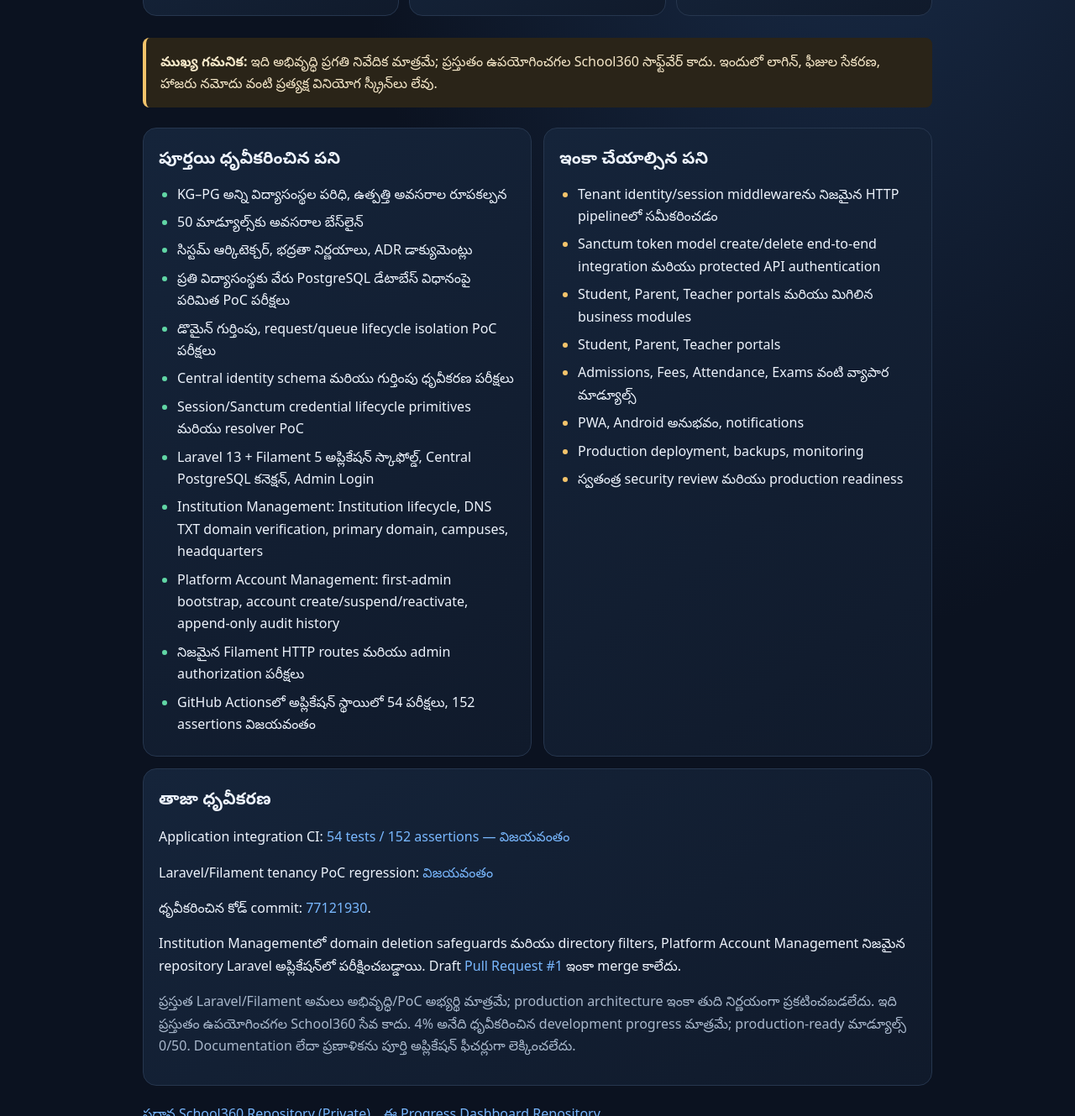
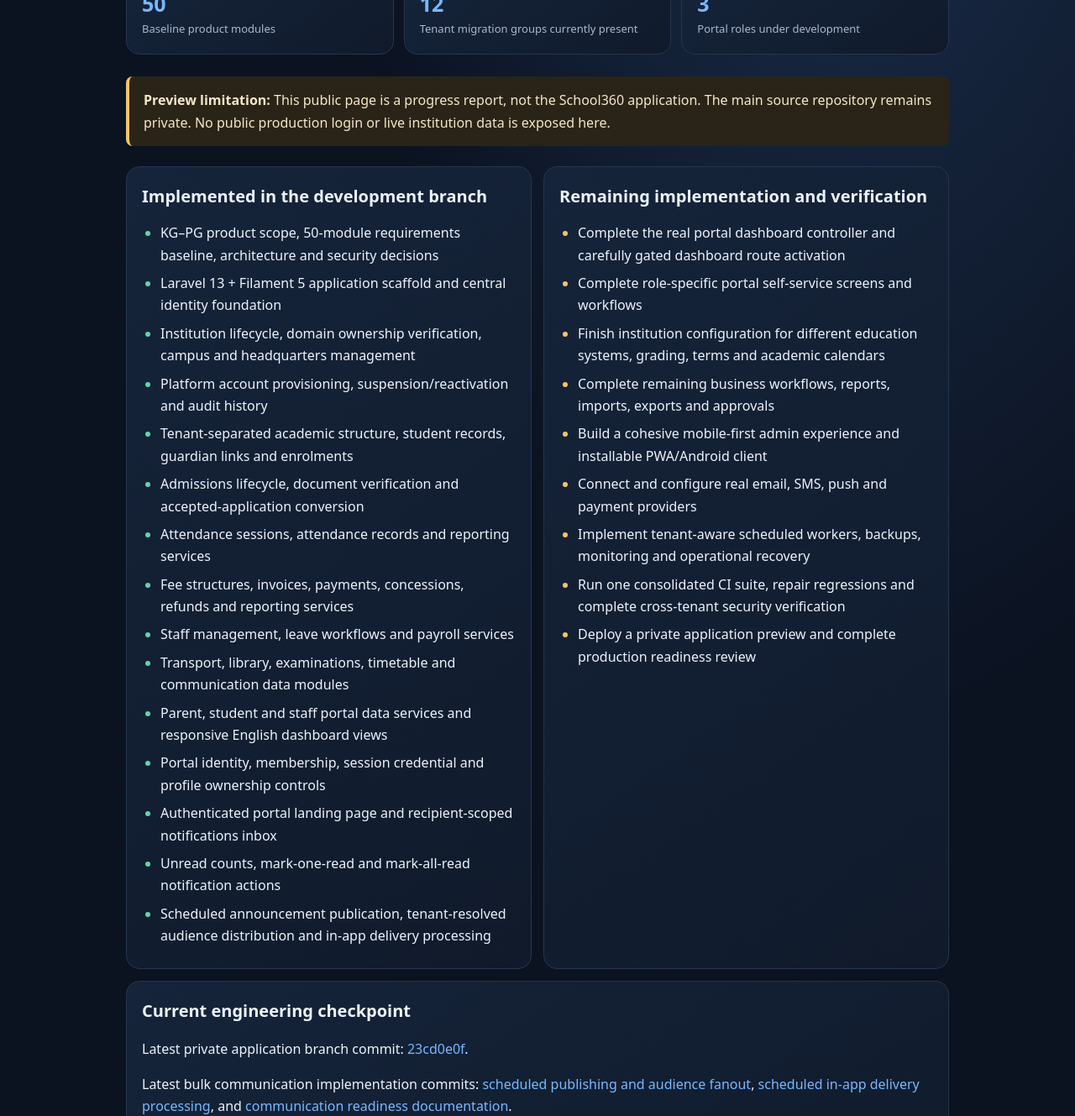
Before and after one commit to kkjan2007/School360-Progress, a plain HTML site: page index.html in a window 1280 px wide. Shown: the part 465-1794 px from the top of the page at 84% size. Drawn offline with Linux system fonts and the light colour scheme.

Commit message:
Refresh English progress dashboard with current bulk implementation checkpoint

```diff
--- a/index.html
+++ b/index.html
@@ -1,64 +1,67 @@
 <!doctype html>
-<html lang="te">
+<html lang="en">
 <head>
 <meta charset="utf-8"><meta name="viewport" content="width=device-width,initial-scale=1">
 <meta name="theme-color" content="#101827">
-<title>School360 — అభివృద్ధి ప్రగతి</title>
+<title>School360 — Development Progress</title>
 <style>
 :root{color-scheme:dark;--bg:#0b1220;--panel:#121d30;--line:#26364e;--text:#edf3fc;--muted:#a9b8cc;--blue:#79b8ff;--green:#61d6a5;--amber:#f3c46b}
-*{box-sizing:border-box}body{margin:0;background:radial-gradient(ellipse at 80% 0%,#1c3150 0,transparent 44%),var(--bg);color:var(--text);font:16px/1.65 system-ui,-apple-system,"Noto Sans Telugu",sans-serif}
-main{max-width:980px;margin:auto;padding:34px 20px 60px}.top{display:flex;justify-content:space-between;gap:12px;align-items:center;flex-wrap:wrap}.tag{border:1px solid #315a52;color:var(--green);padding:5px 11px;border-radius:99px;font-size:13px}
+*{box-sizing:border-box}body{margin:0;background:radial-gradient(ellipse at 80% 0%,#1c3150 0,transparent 44%),var(--bg);color:var(--text);font:16px/1.65 system-ui,-apple-system,"Segoe UI",sans-serif}
+main{max-width:1020px;margin:auto;padding:34px 20px 60px}.top{display:flex;justify-content:space-between;gap:12px;align-items:center;flex-wrap:wrap}.tag{border:1px solid #315a52;color:var(--green);padding:5px 11px;border-radius:99px;font-size:13px}
 h1{font-size:clamp(30px,5vw,48px);line-height:1.2;margin:24px 0 8px}h2{font-size:20px;margin:0 0 14px}.sub,.muted{color:var(--muted)}.updated{font-size:13px;color:var(--muted)}
-.stats{display:grid;grid-template-columns:repeat(3,1fr);gap:12px;margin:26px 0}.stat,.panel{background:linear-gradient(145deg,#15243a,#101a2b);border:1px solid var(--line);border-radius:16px;padding:18px}.stat strong{display:block;font-size:30px;color:var(--blue);line-height:1.25}.stat span{color:var(--muted);font-size:13px}
+.stats{display:grid;grid-template-columns:repeat(3,1fr);gap:12px;margin:26px 0}.stat,.panel{background:linear-gradient(145deg,#15243a,#101a2b);border:1px solid var(--line);border-radius:16px;padding:18px}.stat strong{display:block;font-size:25px;color:var(--blue);line-height:1.25}.stat span{color:var(--muted);font-size:13px}
 .grid{display:grid;grid-template-columns:1fr 1fr;gap:14px}.panel{margin-bottom:14px}.panel ul{padding-left:22px;margin:0}.panel li{margin:7px 0}.done li::marker{color:var(--green)}.pending li::marker{color:var(--amber)}
 .notice{border-left:4px solid var(--amber);background:#2a2418;padding:15px 17px;border-radius:8px;color:#f5e7c8;margin:18px 0 24px}
 a{color:var(--blue);text-decoration:none}a:hover{text-decoration:underline}.links{display:flex;gap:16px;flex-wrap:wrap;margin-top:20px}.foot{border-top:1px solid var(--line);margin-top:32px;padding-top:18px;color:var(--muted);font-size:13px}
 @media(max-width:650px){.stats{grid-template-columns:1fr 1fr}.grid{grid-template-columns:1fr}.stat:last-child{grid-column:1/-1}}
 </style></head>
 <body><main>
-<div class="top"><strong>School360</strong><span class="tag">అభివృద్ధి నివేదిక</span></div>
-<h1>School360 అభివృద్ధి ప్రగతి</h1>
-<p class="sub">KG నుంచి PG వరకు అన్ని రకాల విద్యాసంస్థలకు అనువైన, మొబైల్-ఫస్ట్ విద్యా నిర్వహణ వేదిక.</p>
-<div class="updated">చివరిగా ధృవీకరించిన ప్రాజెక్ట్ స్థితి: 25 నవంబర్ 2026</div>
-<div class="notice"><strong>మొత్తం అభివృద్ధి: 4%</strong> — ఇది ధృవీకరించిన ఇంజినీరింగ్ పురోగతికి సూచిక మాత్రమే. ఈ దశలో Institution Management మరియు Platform Account Management అనే రెండు అభివృద్ధి మాడ్యూల్స్‌ను Laravel అప్లికేషన్ అభ్యర్థి వెర్షన్‌లో సమీకరించి పరీక్షించాం. 4% అనేది ధృవీకరించిన అభివృద్ధి పురోగతి మాత్రమే; ఇది Draft PRలో ఉంది, productionలో deploy కాలేదు.</div>
-<section class="stats" aria-label="ధృవీకరించిన పరీక్షా గణాంకాలు">
-<div class="stat"><strong>54</strong><span>అప్లికేషన్ పరీక్షలు పాస్</span></div>
-<div class="stat"><strong>152</strong><span>Assertions విజయవంతం</span></div>
-<div class="stat"><strong>50</strong><span>మాడ్యూల్ అవసరాల బేస్‌లైన్</span></div>
+<div class="top"><strong>School360</strong><span class="tag">Development Progress</span></div>
+<h1>School360 Development Progress</h1>
+<p class="sub">A mobile-first education management platform designed for institutions from Kindergarten through postgraduate and professional education.</p>
+<div class="updated">Repository checkpoint: 25 November 2026 · Active development branch: integration/institution-management-app</div>
+<div class="notice"><strong>Development status: Early implementation.</strong> The private repository contains the Laravel 13 and Filament 5 application foundation, institution and platform identity work, tenant-separated data modules, and an expanding set of academic, operational, and portal services. Recent portal and communication additions are committed but still awaiting the consolidated CI verification phase. This is not a production service.</div>
+<section class="stats" aria-label="Project scope">
+<div class="stat"><strong>50</strong><span>Baseline product modules</span></div>
+<div class="stat"><strong>12</strong><span>Tenant migration groups currently present</span></div>
+<div class="stat"><strong>3</strong><span>Portal roles under development</span></div>
 </section>
-<div class="notice"><strong>ముఖ్య గమనిక:</strong> ఇది అభివృద్ధి ప్రగతి నివేదిక మాత్రమే; ప్రస్తుతం ఉపయోగించగల School360 సాఫ్ట్‌వేర్ కాదు. ఇందులో లాగిన్, ఫీజుల సేకరణ, హాజరు నమోదు వంటి ప్రత్యక్ష వినియోగ స్క్రీన్‌లు లేవు.</div>
+<div class="notice"><strong>Preview limitation:</strong> This public page is a progress report, not the School360 application. The main source repository remains private. No public production login or live institution data is exposed here.</div>
 <div class="grid">
-<section class="panel done"><h2>పూర్తయి ధృవీకరించిన పని</h2><ul>
-<li>KG–PG అన్ని విద్యాసంస్థల పరిధి, ఉత్పత్తి అవసరాల రూపకల్పన</li>
-<li>50 మాడ్యూల్స్‌కు అవసరాల బేస్‌లైన్</li>
-<li>సిస్టమ్ ఆర్కిటెక్చర్, భద్రతా నిర్ణయాలు, ADR డాక్యుమెంట్లు</li>
-<li>ప్రతి విద్యాసంస్థకు వేరు PostgreSQL డేటాబేస్ విధానంపై పరిమిత PoC పరీక్షలు</li>
-<li>డొమైన్ గుర్తింపు, request/queue lifecycle isolation PoC పరీక్షలు</li>
-<li>Central identity schema మరియు గుర్తింపు ధృవీకరణ పరీక్షలు</li>
-<li>Session/Sanctum credential lifecycle primitives మరియు resolver PoC</li>
-<li>Laravel 13 + Filament 5 అప్లికేషన్ స్కాఫోల్డ్, Central PostgreSQL కనెక్షన్, Admin Login</li>
-<li>Institution Management: Institution lifecycle, DNS TXT domain verification, primary domain, campuses, headquarters</li>
-<li>Platform Account Management: first-admin bootstrap, account create/suspend/reactivate, append-only audit history</li>
-<li>నిజమైన Filament HTTP routes మరియు admin authorization పరీక్షలు</li>
-<li>GitHub Actionsలో అప్లికేషన్ స్థాయిలో 54 పరీక్షలు, 152 assertions విజయవంతం</li>
+<section class="panel done"><h2>Implemented in the development branch</h2><ul>
+<li>KG–PG product scope, 50-module requirements baseline, architecture and security decisions</li>
+<li>Laravel 13 + Filament 5 application scaffold and central identity foundation</li>
+<li>Institution lifecycle, domain ownership verification, campus and headquarters management</li>
+<li>Platform account provisioning, suspension/reactivation and audit history</li>
+<li>Tenant-separated academic structure, student records, guardian links and enrolments</li>
+<li>Admissions lifecycle, document verification and accepted-application conversion</li>
+<li>Attendance sessions, attendance records and reporting services</li>
+<li>Fee structures, invoices, payments, concessions, refunds and reporting services</li>
+<li>Staff management, leave workflows and payroll services</li>
+<li>Transport, library, examinations, timetable and communication data modules</li>
+<li>Parent, student and staff portal data services and responsive English dashboard views</li>
+<li>Portal identity, membership, session credential and profile ownership controls</li>
+<li>Authenticated portal landing page and recipient-scoped notifications inbox</li>
+<li>Unread counts, mark-one-read and mark-all-read notification actions</li>
+<li>Scheduled announcement publication, tenant-resolved audience distribution and in-app delivery processing</li>
 </ul></section>
-<section class="panel pending"><h2>ఇంకా చేయాల్సిన పని</h2><ul>
-<li>Tenant identity/session middlewareను నిజమైన HTTP pipelineలో సమీకరించడం</li>
-<li>Sanctum token model create/delete end-to-end integration మరియు protected API authentication</li>
-<li>Student, Parent, Teacher portals మరియు మిగిలిన business modules</li>
-<li>Student, Parent, Teacher portals</li>
-<li>Admissions, Fees, Attendance, Exams వంటి వ్యాపార మాడ్యూల్స్</li>
-<li>PWA, Android అనుభవం, notifications</li>
-<li>Production deployment, backups, monitoring</li>
-<li>స్వతంత్ర security review మరియు production readiness</li>
+<section class="panel pending"><h2>Remaining implementation and verification</h2><ul>
+<li>Complete the real portal dashboard controller and carefully gated dashboard route activation</li>
+<li>Complete role-specific portal self-service screens and workflows</li>
+<li>Finish institution configuration for different education systems, grading, terms and academic calendars</li>
+<li>Complete remaining business workflows, reports, imports, exports and approvals</li>
+<li>Build a cohesive mobile-first admin experience and installable PWA/Android client</li>
+<li>Connect and configure real email, SMS, push and payment providers</li>
+<li>Implement tenant-aware scheduled workers, backups, monitoring and operational recovery</li>
+<li>Run one consolidated CI suite, repair regressions and complete cross-tenant security verification</li>
+<li>Deploy a private application preview and complete production readiness review</li>
 </ul></section></div>
-<section class="panel"><h2>తాజా ధృవీకరణ</h2>
-<p>Application integration CI: <a href="https://github.com/kkjan2007/School360/actions/runs/45543894670">54 tests / 152 assertions — విజయవంతం</a></p>
-<p>Laravel/Filament tenancy PoC regression: <a href="https://github.com/kkjan2007/School360/actions/runs/45543670964">విజయవంతం</a></p>
-<p>ధృవీకరించిన కోడ్ commit: <a href="https://github.com/kkjan2007/School360/commit/77121930171aa2753bd3f5e58b2e3e89b31b507b">77121930</a>.</p>
-<p>Institution Managementలో domain deletion safeguards మరియు directory filters, Platform Account Management నిజమైన repository Laravel అప్లికేషన్‌లో పరీక్షించబడ్డాయి. Draft <a href="https://github.com/kkjan2007/School360/pull/1">Pull Request #1</a> ఇంకా merge కాలేదు.</p>
-<p class="muted">ప్రస్తుత Laravel/Filament అమలు అభివృద్ధి/PoC అభ్యర్థి మాత్రమే; production architecture ఇంకా తుది నిర్ణయంగా ప్రకటించబడలేదు. ఇది ప్రస్తుతం ఉపయోగించగల School360 సేవ కాదు. 4% అనేది ధృవీకరించిన development progress మాత్రమే; production-ready మాడ్యూల్స్ 0/50. Documentation లేదా ప్రణాళికను పూర్తి అప్లికేషన్ ఫీచర్లుగా లెక్కించలేదు.</p>
+<section class="panel"><h2>Current engineering checkpoint</h2>
+<p>Latest private application branch commit: <a href="https://github.com/kkjan2007/School360/commit/23cd0e0f334c461292e24334027761cf7b3775da">23cd0e0f</a>.</p>
+<p>Latest bulk communication implementation commits: <a href="https://github.com/kkjan2007/School360/commit/0ed0619042982c84018a7d4cb402a7137e947fc0">scheduled publishing and audience fanout</a>, <a href="https://github.com/kkjan2007/School360/commit/ad40ba28972b0807f8ea8ff299e54798323605ac">scheduled in-app delivery processing</a>, and <a href="https://github.com/kkjan2007/School360/commit/93dd825e6a21c1d11f45623685e3486eded54095">communication readiness documentation</a>.</p>
+<p>Recent communication and portal additions have not yet been run through CI. Earlier passing test counts are historical checkpoints and must not be interpreted as validation of the latest commits.</p>
+<p class="muted">Production-ready modules: not yet declared. Live payments, external message delivery, public student/parent/staff dashboards and production deployment are not claimed.</p>
 </section>
-<div class="links"><a href="https://github.com/kkjan2007/School360">ప్రధాన School360 Repository (Private)</a><a href="https://github.com/kkjan2007/School360-Progress">ఈ Progress Dashboard Repository</a></div>
-<footer class="foot">ఈ పేజీ పబ్లిక్‌గా కనిపిస్తుంది. వ్యక్తిగత సమాచారం, రహస్యాలు, credentials లేదా private source code ఇందులో ఉంచబడవు. స్థితి మార్పులు ధృవీకరణ తర్వాత మాత్రమే నవీకరించబడతాయి.</footer>
+<div class="links"><a href="https://github.com/kkjan2007/School360">Main School360 Repository (Private)</a><a href="https://github.com/kkjan2007/School360-Progress">Public Progress Dashboard Repository</a></div>
+<footer class="foot">This page is public. It contains no private source code, credentials, personal information, or live institution records. Status is updated as implementation and verification milestones are reached.</footer>
 </main></body></html>
```
